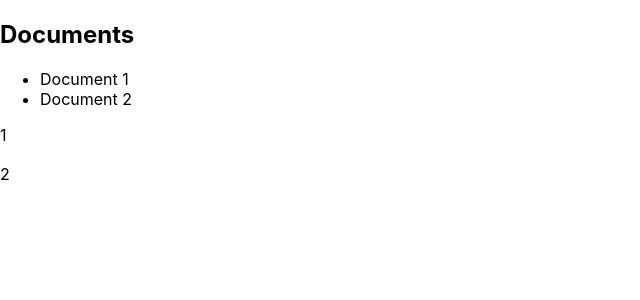
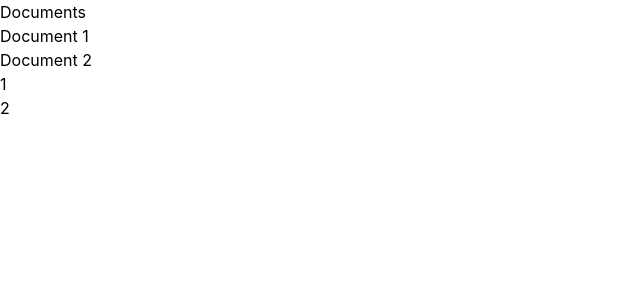
Before and after one commit to ojo-theaos/legaltimelinebonk, a React (Create React App) app: page / in a window 1280 px wide. Shown: the top 300 px of the page, without its empty margins (0-640 px from the left). Built offline with nearby package versions, Linux system fonts and the light colour scheme.

Commit message:
changes to make it work :)

```diff
--- a/package.json
+++ b/package.json
@@ -34,5 +34,10 @@
       "last 1 firefox version",
       "last 1 safari version"
     ]
+  },
+  "devDependencies": {
+    "autoprefixer": "^10.4.19",
+    "postcss": "^8.4.38",
+    "tailwindcss": "^3.4.4"
   }
 }
--- /dev/null
+++ b/postcss.config.js
@@ -0,0 +1,6 @@
+module.exports = {
+  plugins: {
+    tailwindcss: {},
+    autoprefixer: {},
+  },
+}
--- a/src/App.js
+++ b/src/App.js
@@ -2,6 +2,8 @@
 import React, { useState } from 'react';
 import Sidebar from './components/Sidebar';
 import Timeline from './components/Timeline';
+
+import './index.css';  // or './App.css' depending on your file name
 
 function App() {
   const [timelineData, setTimelineData] = useState([
--- a/src/index.css
+++ b/src/index.css
@@ -1,3 +1,7 @@
+@import 'tailwindcss/base';
+@import 'tailwindcss/components';
+@import 'tailwindcss/utilities';
+
 body {
   margin: 0;
   font-family: -apple-system, BlinkMacSystemFont, 'Segoe UI', 'Roboto', 'Oxygen',
--- /dev/null
+++ b/tailwind.config.js
@@ -0,0 +1,8 @@
+/** @type {import('tailwindcss').Config} */
+module.exports = {
+  content: ["./src/**/*.{js,jsx,ts,tsx},"],
+  theme: {
+    extend: {},
+  },
+  plugins: [],
+}
```
Also changed, not shown: 1 other file (tests, documents, lock files or other folders).
